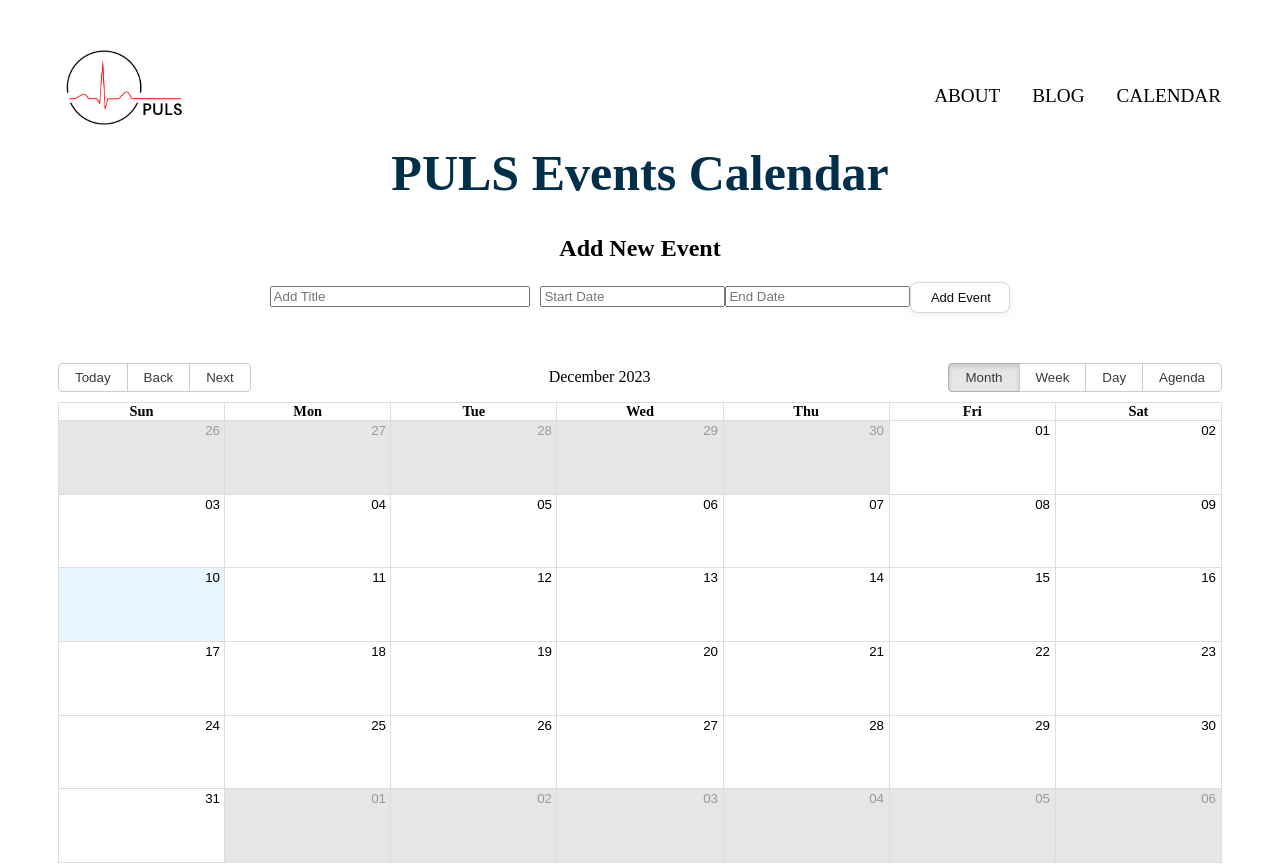
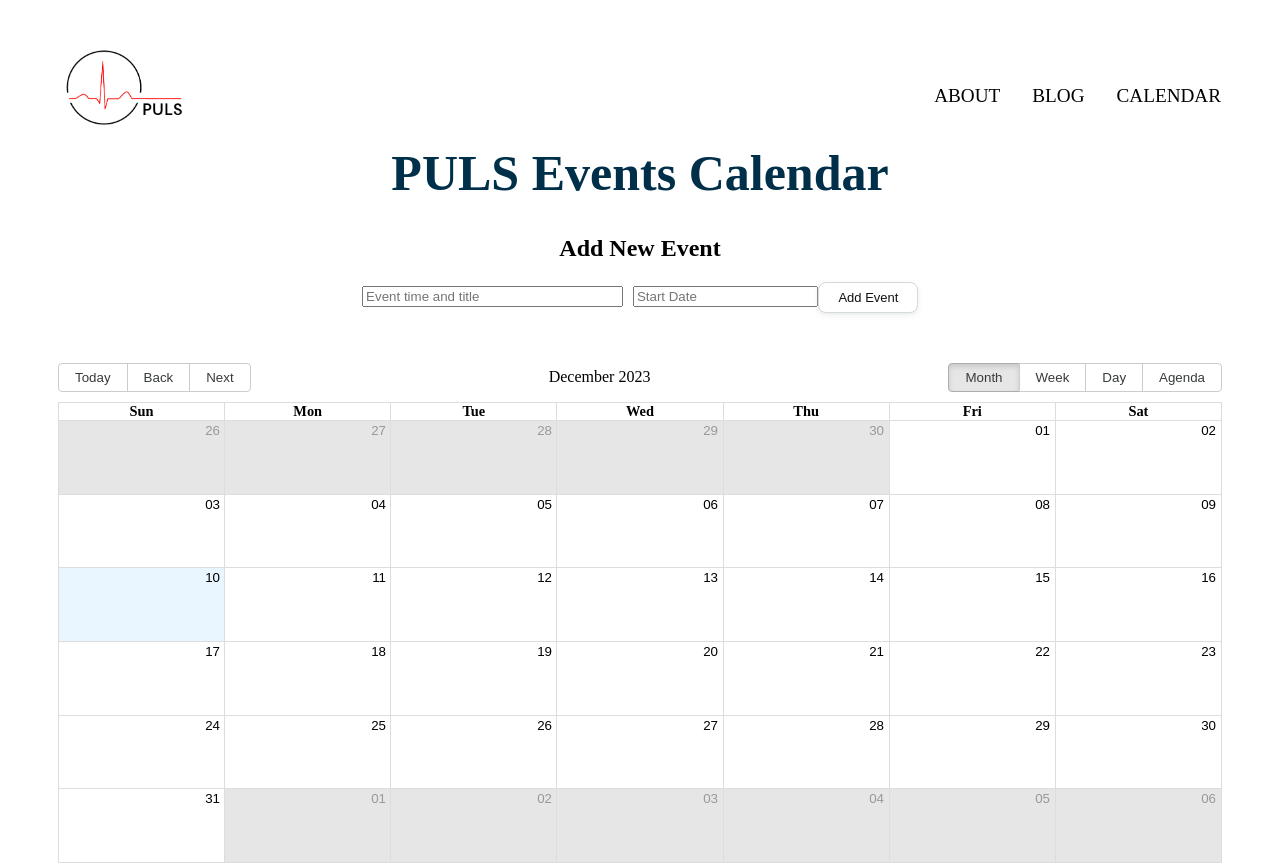
Before and after one commit to tgompper1/PULS-website, a React (Create React App) app in the folder client/: page /calendar in a window 1280 px wide. Shown: the top 864 px of the page. Built offline with nearby package versions, Linux system fonts and the light colour scheme.

Commit message:
add nice button, fix dates

```diff
--- a/client/src/components/calendar/calendar.js
+++ b/client/src/components/calendar/calendar.js
@@ -4,7 +4,6 @@ import parse from "date-fns/parse";
 import startOfWeek from "date-fns/startOfWeek";
 import React, { useState } from "react";
 import { Calendar, dateFnsLocalizer } from "react-big-calendar";
-//import "react-big-calendar/lib/css/react-big-calendar.css";
 import DatePicker from "react-datepicker";
 import "react-datepicker/dist/react-datepicker.css";
 import "./calendar.css";
@@ -45,16 +44,6 @@ export default function EventsCalendar() {
   const [allEvents, setAllEvents] = useState(dummyEvents);
 
   function handleAddEvent() {
-    for (let i=0; i<allEvents.length; i++){
-      const d1 = new Date (allEvents[i].start);
-      const d2 = new Date(newEvent.start);
-      const d3 = new Date(allEvents[i].end);
-      const d4 = new Date(newEvent.end);
-      if (( (d1  <= d2) && (d2 <= d3) ) || ( (d1  <= d4) && (d4 <= d3) )){
-        alert("CLASH");
-        break;
-      }
-    }
     setAllEvents([...allEvents, newEvent]);
   }
 
@@ -64,7 +53,7 @@ export default function EventsCalendar() {
       <h2>Add New Event</h2>
       <div>
         <input  type="text"
-                placeholder="Add Title"
+                placeholder="Event time and title"
                 style={{ width: "20%", marginRight: "10px" }}
                 value={newEvent.title}
                 onChange={(e) => setNewEvent({ ...newEvent, title: e.target.value})}
@@ -74,15 +63,11 @@ export default function EventsCalendar() {
                     selected={newEvent.start}
                     onChange={(start) => setNewEvent({ ...newEvent, start })}
         />
-        <DatePicker placeholderText="End Date"
-                    selected={newEvent.end}
-                    onChange={(end) => setNewEvent({ ...newEvent, end })}
-        />
         <button className='button-add' stlye={{ marginTop: "10px" }} onClick={handleAddEvent}>
           Add Event
         </button>
       </div>
-      <Calendar localizer={localizer} events={allEvents} startAccessor="start" endAccessor="end" style={{ height: 500, margin: "50px" }} />
+      <Calendar localizer={localizer} events={allEvents} startAccessor="start" endAccessor="start" style={{ height: 500, margin: "50px" }} />
     </div>
   );
 }
```
